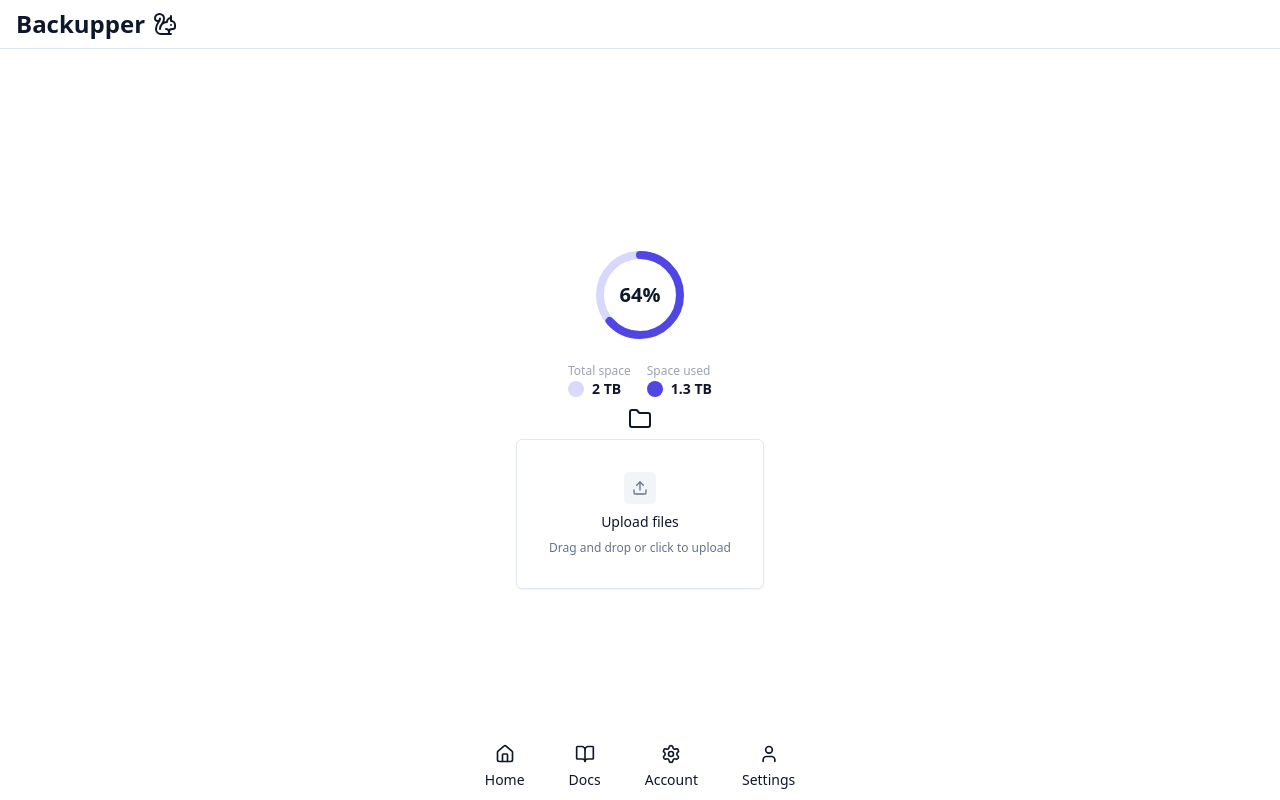
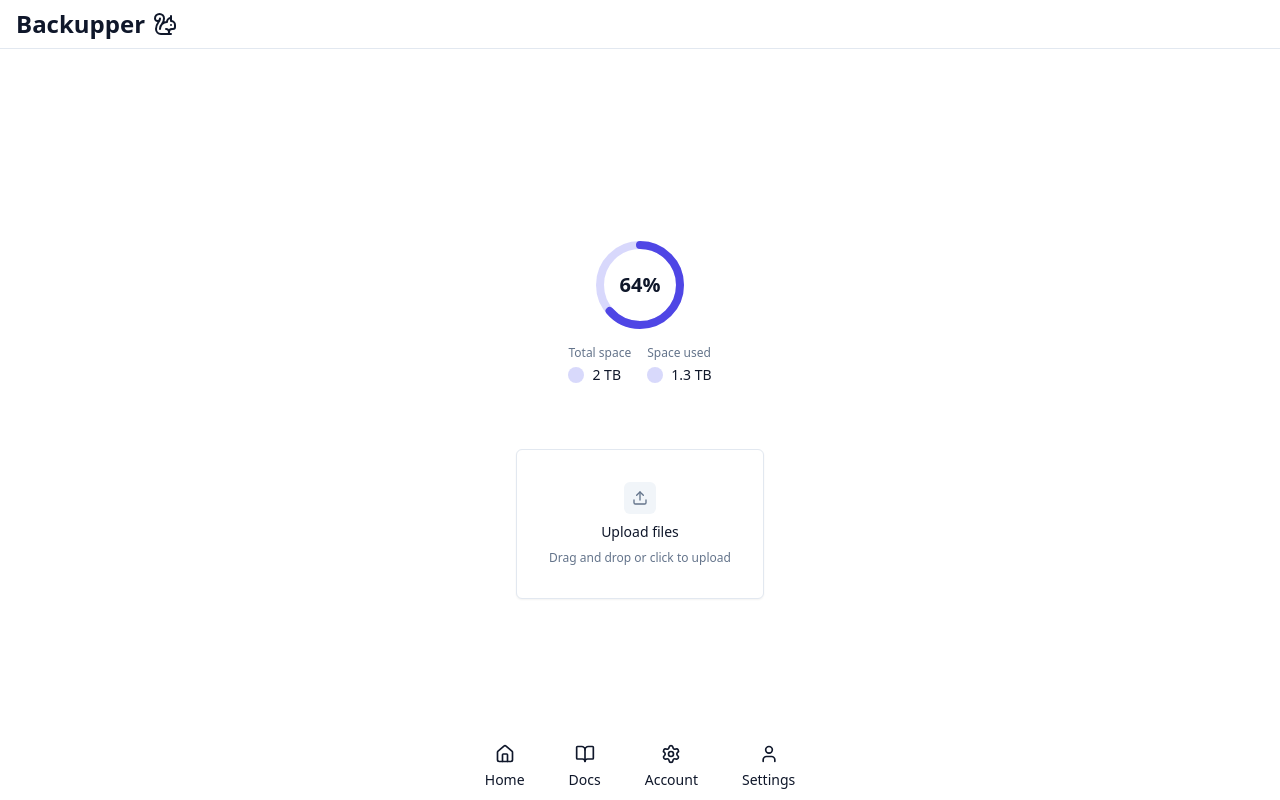
Before and after one commit to Enzyklopaedino/backupper, a React (Vite) app: page / in a window 1280 px wide. Built offline with nearby package versions, Linux system fonts and the light colour scheme.

Commit message:
refactor: create backup-progress, move code there

```diff
--- /dev/null
+++ b/src/components/ui/backup-progress.tsx
@@ -0,0 +1,49 @@
+import {
+	ItemContent,
+	ItemDescription,
+	ItemTitle,
+} from '@/src/components/ui/item';
+import { CircularProgress } from '@/src/components/ui/progress';
+import { Item } from '@radix-ui/react-navigation-menu';
+import type { FC } from 'react';
+
+export const BackupProgress = () => {
+	return (
+		<div className="flex items-center flex-col">
+			<CircularProgress
+				value={64}
+				size={120}
+				strokeWidth={10}
+				showLabel
+				labelClassName="text-xl font-bold"
+				renderLabel={(progress) => `${progress}%`}
+				className="stroke-indigo-500/25"
+				progressClassName="stroke-indigo-600"
+			/>
+			<Item className="flex flex-row space-x-4">
+				<BackupDescription description="Total space" value="2 TB" />
+				<BackupDescription description="Space used" value="1.3 TB" />
+			</Item>
+		</div>
+	);
+};
+
+type DescriptionBackupProps = {
+	description: string;
+	value: string;
+};
+
+const BackupDescription: FC<DescriptionBackupProps> = ({
+	description,
+	value,
+}) => {
+	return (
+		<ItemContent className="flex flex-col">
+			<ItemDescription className="text-xs">{description}</ItemDescription>
+			<div className="flex flex-row items-center space-x-2">
+				<div className="bg-indigo-500/25 rounded-full w-4 h-4" />
+				<ItemTitle className="text-sm">{value}</ItemTitle>
+			</div>
+		</ItemContent>
+	);
+};
--- a/src/pages/home.tsx
+++ b/src/pages/home.tsx
@@ -1,40 +1,11 @@
+import { BackupProgress } from '@/src/components/ui/backup-progress';
 import Example from '@/src/components/ui/dropzoneExample';
-import { CircularProgress } from '@/src/components/ui/progress';
-import { Folder } from 'lucide-react';
 import type { FC } from 'react';
 
 export const Home: FC = () => {
 	return (
-		<div className="flex items-center flex-col space-y-2 pt-6">
-			<CircularProgress
-				value={64}
-				size={120}
-				strokeWidth={10}
-				showLabel
-				labelClassName="text-xl font-bold"
-				renderLabel={(progress) => `${progress}%`}
-				className="stroke-indigo-500/25"
-				progressClassName="stroke-indigo-600"
-			/>
-			<div className="flex flex-row space-x-4">
-				<div className="flex flex-col">
-					<div className="text-xs text-gray-400">Total space</div>
-					<div className="flex flex-row items-center space-x-2">
-						<div className="bg-indigo-500/25 rounded-full w-4 h-4" />
-						<div className="text-sm font-semibold">2 TB</div>
-					</div>
-				</div>
-				<div className="flex flex-col">
-					<div className="text-xs text-gray-400">Space used</div>
-					<div className="flex flex-row items-center space-x-2">
-						<div className="bg-indigo-600 rounded-full w-4 h-4" />
-						<div className="text-sm font-semibold">1.3 TB</div>
-					</div>
-				</div>
-			</div>
-			<div className="">
-				<Folder />
-			</div>
+		<div className="flex items-center flex-col space-y-16 pt-6">
+			<BackupProgress />
 			<Example />
 		</div>
 	);
```
